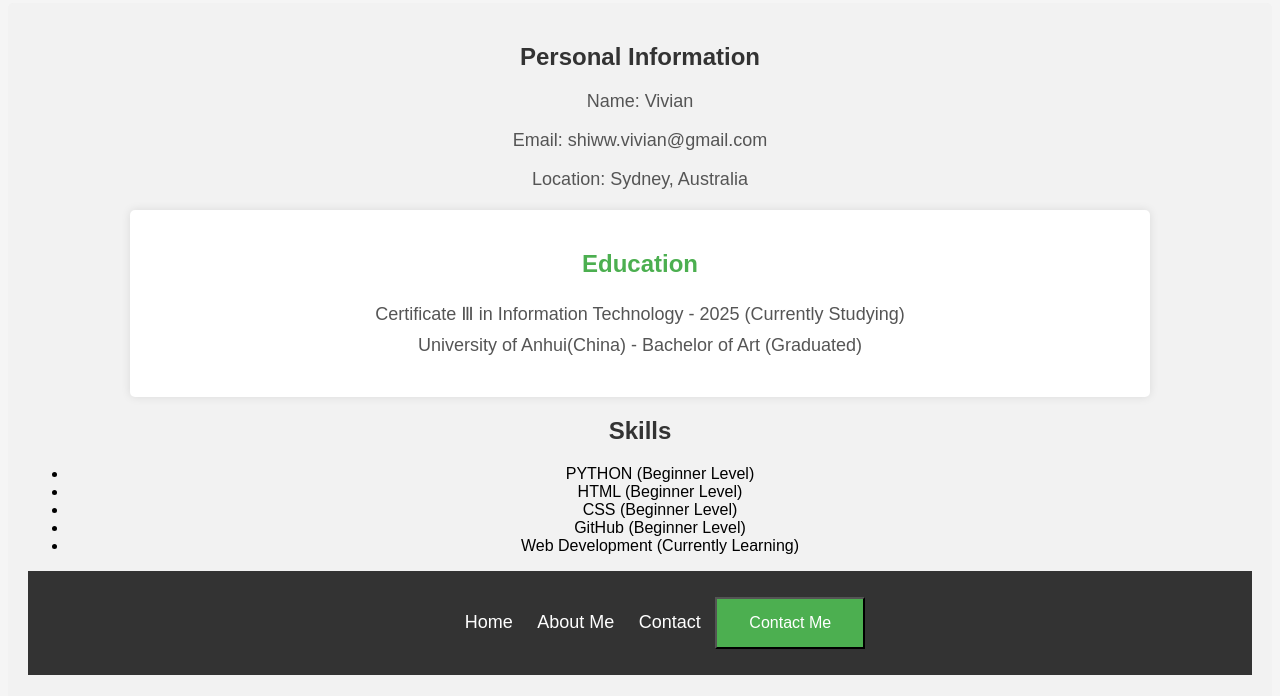
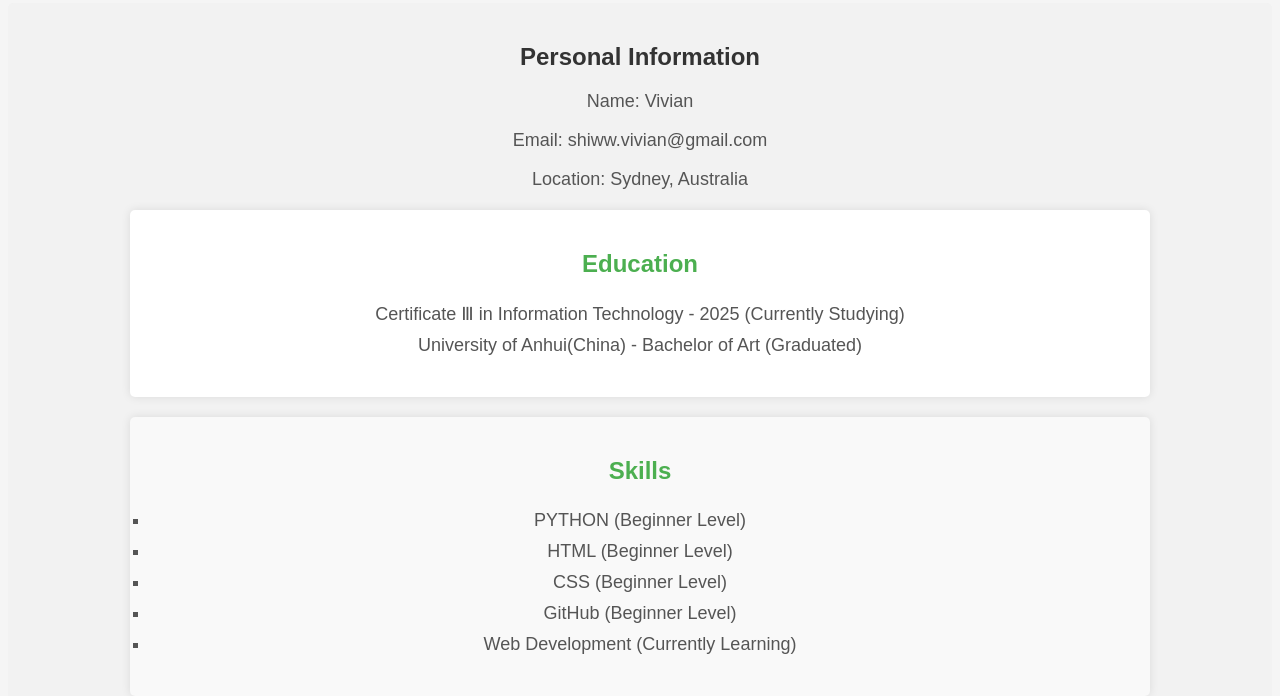
Before and after one commit to Vivianshi46/MyFirstWebsite, a plain HTML site: page index.html in a window 1280 px wide. Shown: the part 87-783 px from the top of the page. Drawn offline with Linux system fonts and the light colour scheme.

Commit message:
Update style.css

```diff
--- a/style.css
+++ b/style.css
@@ -54,7 +54,30 @@ p {
     color: #555;
     padding: 5px 0;
 }
+.skills {
+    background-color: #f9f9f9;
+    padding: 20px;
+    margin: 20px auto;
+    width: 80%;
+    border-radius: 5px;
+    box-shadow: 0 0 10px rgba(0, 0, 0, 0.1);
+}
 
+.skills h2 {
+    font-size: 24px;
+    color: #4CAF50;
+}
+
+.skills ul {
+    list-style-type: square;
+    padding: 0;
+}
+
+.skills li {
+    font-size: 18px;
+    color: #555;
+    padding: 5px 0;
+}
 nav {
     background-color: #333;
     padding: 10px;
```
